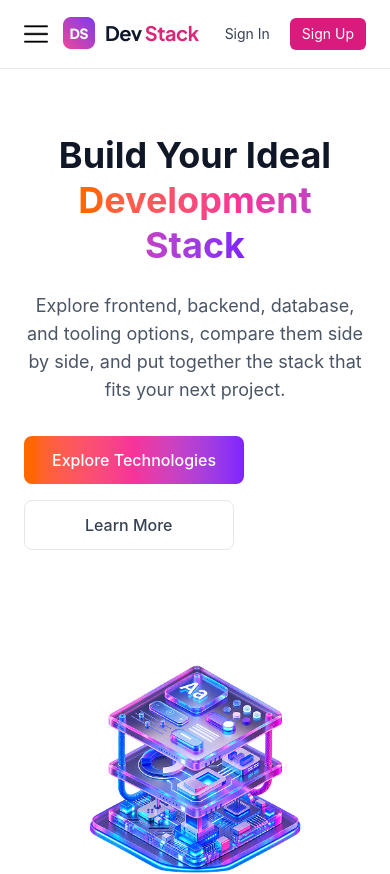
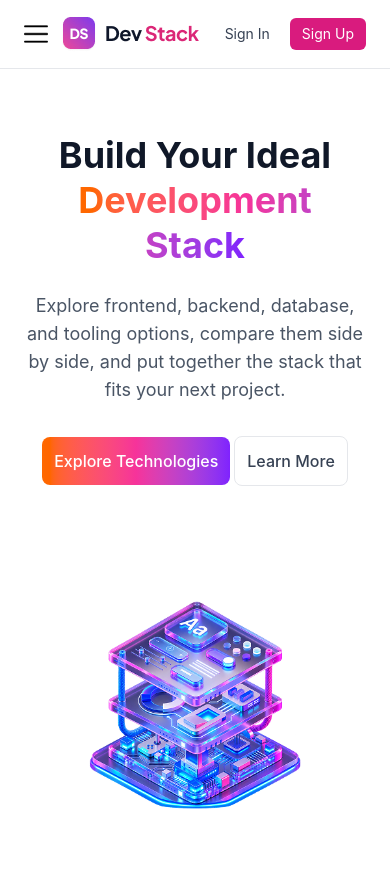
Before and after one commit to Aabidh351/B14-A05-DevStack, a React (Vite) app: page / in a window 390 px wide. Shown: the top 874 px of the page. Built offline with nearby package versions, Linux system fonts and the light colour scheme.

Commit message:
Fixed button responsiveness issue

```diff
--- a/src/components/HeroBanner.tsx
+++ b/src/components/HeroBanner.tsx
@@ -21,11 +21,11 @@ const Hero = () => {
             </p>
 
 
-            <div className="mt-8 flex flex-wrap items-center gap-4">
-              <button className={`${gradientStyle} px-7 py-3 text-white font-medium rounded-lg`}>
+            <div className="mt-8 flex flex-wrap justify-center md:justify-start items-center gap-1 md:gap-4">
+              <button className={`${gradientStyle} px-3 md:px-7 py-3 text-white font-medium rounded-lg`}>
                 Explore Technologies
               </button>
-              <button className="px-15 py-3 text-gray-700 font-medium rounded-lg border border-gray-200 hover:bg-[#D91B7E] hover:text-white">
+              <button className="px-3 md:px-15 py-3 text-gray-700 font-medium rounded-lg border border-gray-200 hover:bg-[#D91B7E] hover:text-white">
                 Learn More
               </button>
 
```
